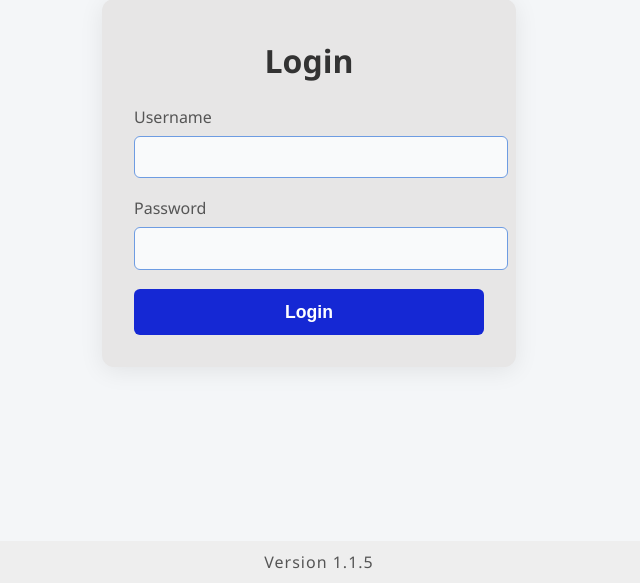
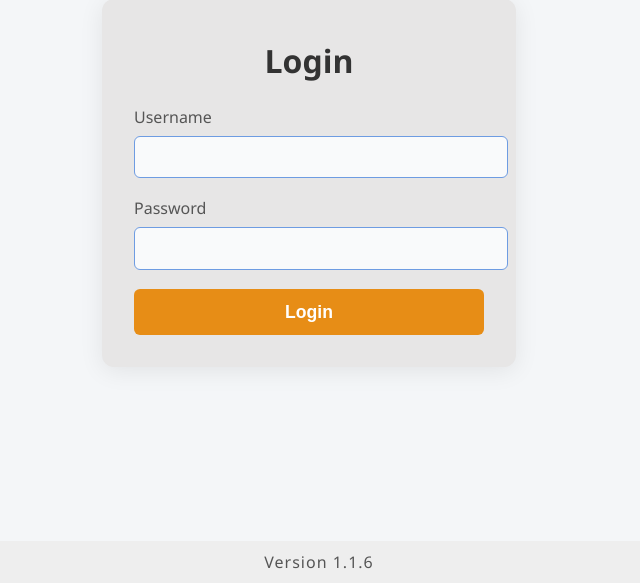
Before and after one commit to Hamdi-chebbi/test_app, a Flask app: page / in a window 1280 px wide. Shown: the part 217-800 px from the top of the page, without its empty margins (331-971 px from the left). Run offline with Flask 3, Linux system fonts and the light colour scheme.

Commit message:
update to 1.1.6

```diff
--- a/templates/index.html
+++ b/templates/index.html
@@ -59,7 +59,7 @@
         .login-card button {
             width: 100%;
             padding: 0.8rem;
-            background: #1528d4;
+            background: #e78d16;
             color: #fff;
             border: none;
             border-radius: 6px;
--- a/version.py
+++ b/version.py
@@ -1,2 +1,2 @@
 # version.py
-VERSION = "1.1.5"
+VERSION = "1.1.6"
```
